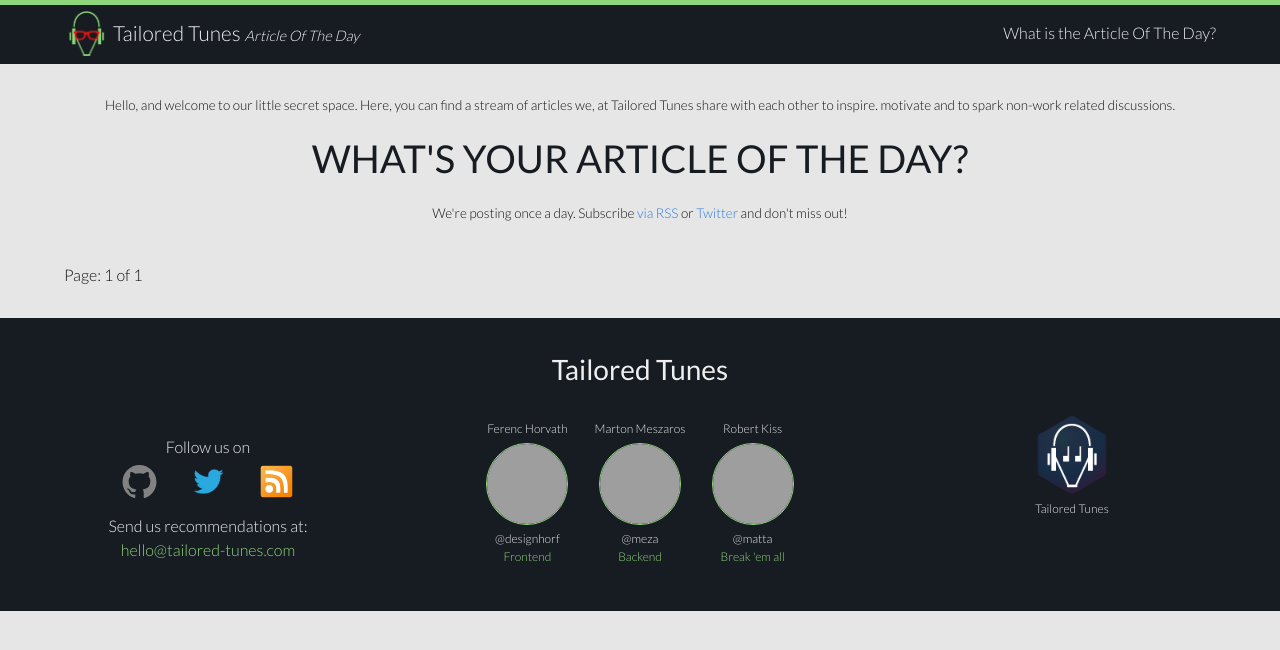
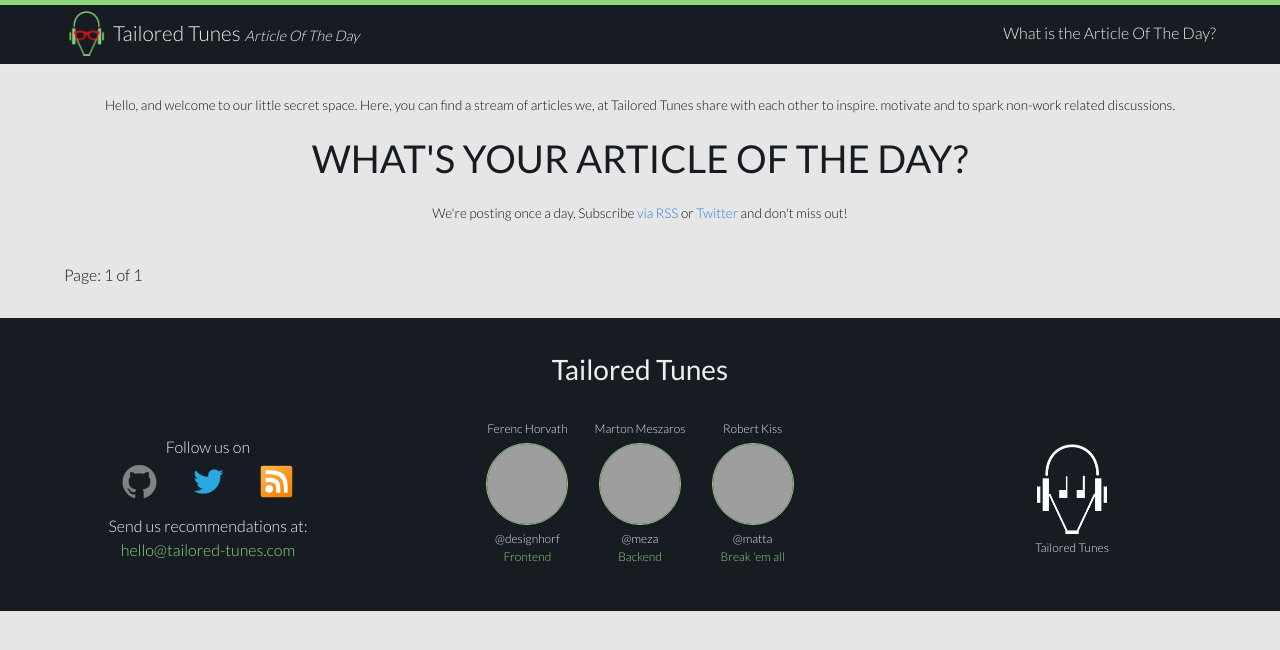
Before and after one commit to meza/test-gh, a Jekyll site: the page built from index.html, in a window 1280 px wide. Shown: the top 650 px of the page. Built offline with Jekyll 4.4.1, drawn with Linux system fonts in a browser that asks for light colours; the list of posts is cut into pages by our own code; grey boxes are pictures that could not be loaded.

Commit message:
changed tatu logo stateshifter/tatu-project#66

```diff
--- a/_includes/footer.html
+++ b/_includes/footer.html
@@ -66,7 +66,7 @@
     <div class="made-by">
       <a href="http://www.tailored-tunes.com" target="_blank" class="no-decoration" >
         <figure>
-          <img src="{{ site.baseurl }}/assets/tatu-logo.png" alt="Tailored Tunes" title="Tailored Tunes" height="80" width="80" />
+          <img src="{{ site.baseurl }}/assets/tatu-logo.png" alt="Tailored Tunes" title="Tailored Tunes" height="90" width="70" />
           <figcaption>
               Tailored Tunes
           </figcaption>
--- a/_sass/_footer.scss
+++ b/_sass/_footer.scss
@@ -72,7 +72,7 @@
     }
 
     img {
-        margin: 0 auto;
+        margin: 29px auto 0;
     }
 }
 
```
Also changed, not shown: assets/tatu-logo.png.
